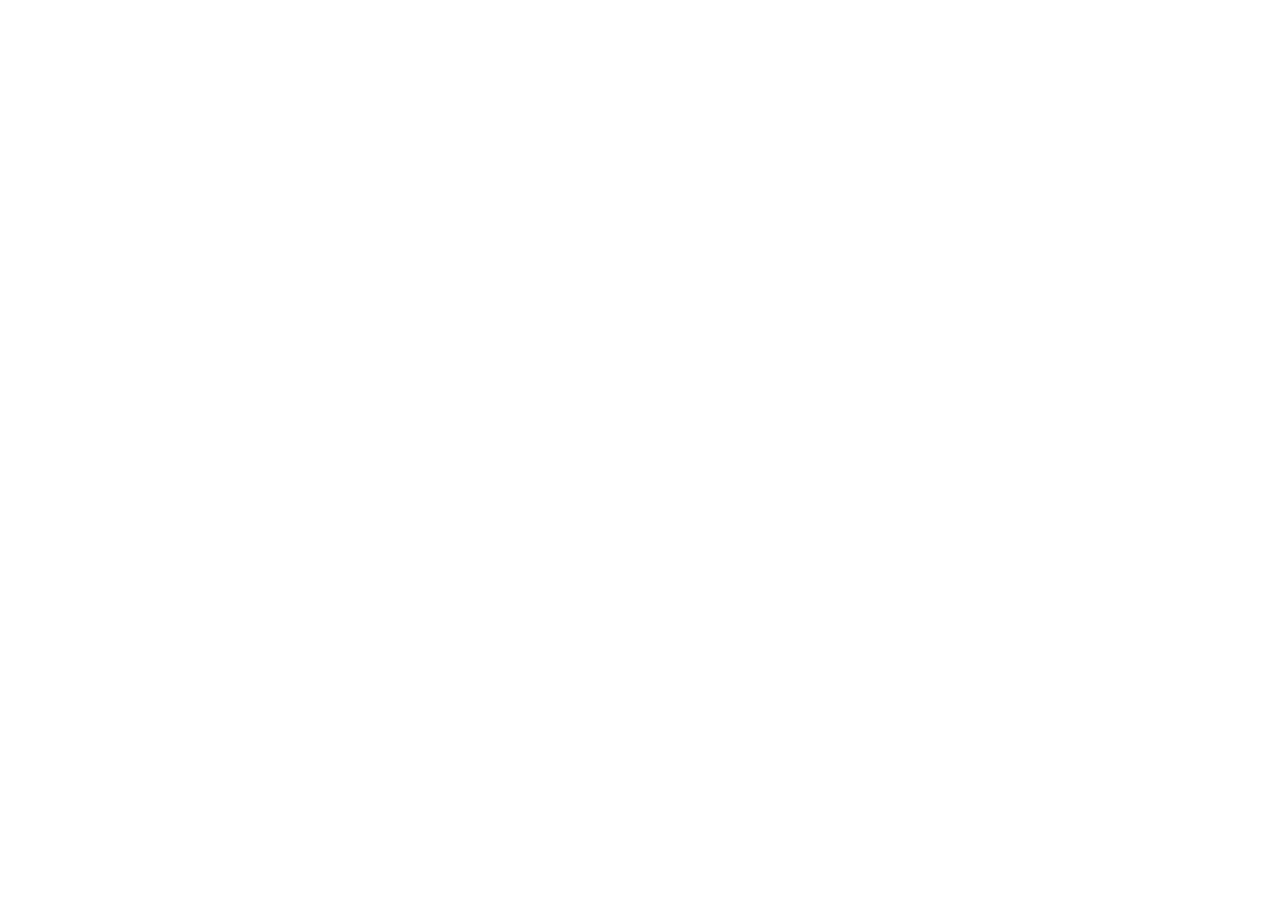
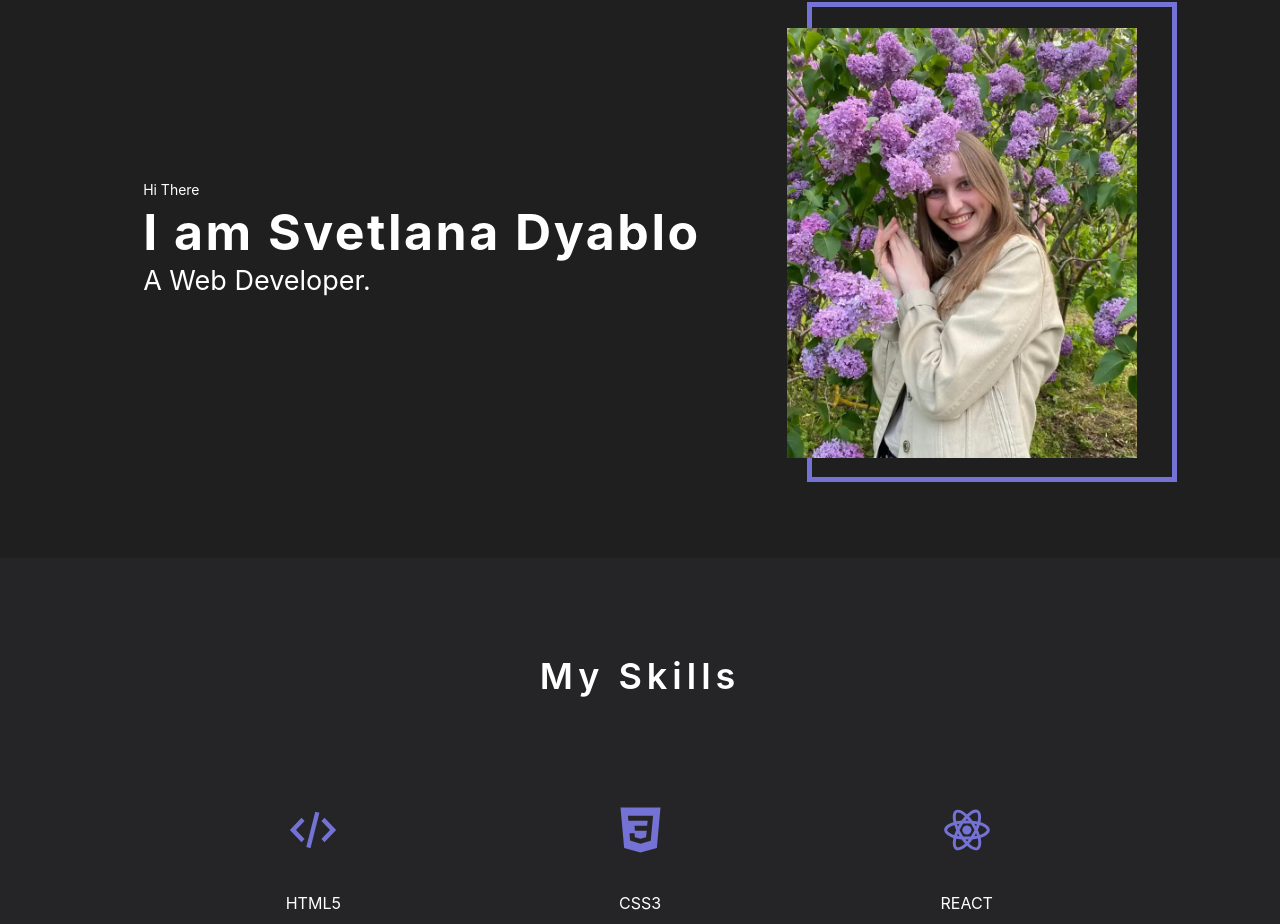
Before and after one commit to akach-dev/styled, a React (Create React App) app: page / in a window 1280 px wide. Shown: the part 134-1058 px from the top of the page. Before the commit the page ends 800 px from the top, so only its background shows below. Built offline with nearby package versions, Linux system fonts and the light colour scheme.

Commit message:
add skills section

```diff
--- a/src/App.tsx
+++ b/src/App.tsx
@@ -1,10 +1,21 @@
 import React from 'react';
 import './App.css';
 import {Header} from "./layout/header/Header";
+import {Hero} from "./layout/sections/hero/Hero";
+import {Wrapper} from "./components/Wrapper";
+import {Skills} from "./layout/sections/skills/Skills";
 
 function App() {
   return (
-     <Header/>
+     <Wrapper>
+       <Header/>
+       <main>
+         <Hero/>
+         <Skills/>
+       </main>
+
+     </Wrapper>
+
   );
 }
 
--- /dev/null
+++ b/src/components/FlexWrapper.tsx
@@ -0,0 +1,17 @@
+import styled from "styled-components";
+
+type FlexWrapperPropsType = {
+  direction?: string,
+  justify?: string
+  align?: string
+  wrap?: string
+}
+
+
+export const FlexWrapper = styled.div<FlexWrapperPropsType>`
+  display: flex;
+  flex-direction: ${({direction}) => direction || 'row'};
+  justify-content: ${({justify}) => justify || 'flex-start'};
+  align-items: ${({align}) => align || 'stretch'};
+  flex-wrap: ${({wrap}) => wrap || 'nowrap'};
+`
--- /dev/null
+++ b/src/components/Title.tsx
@@ -0,0 +1,11 @@
+import React from 'react';
+import styled from "styled-components";
+
+export const Title = styled.h2`
+  color: #FFF;
+  font-size: 2.25rem;
+  font-weight: 600;
+  letter-spacing: 5px;
+  text-align: center;
+
+`
--- /dev/null
+++ b/src/components/Wrapper.tsx
@@ -0,0 +1,6 @@
+import styled from "styled-components";
+
+export const Wrapper = styled.div`
+  min-height: 100%;
+  overflow: auto;
+`
--- a/src/layout/header/Header.tsx
+++ b/src/layout/header/Header.tsx
@@ -14,4 +14,8 @@ export const Header = () => {
 
 const StyledHeader = styled.header`
   background-color: #73f5d0;
+  display: flex;
+  justify-content: space-between;
+  align-items: center;
+  padding: 5px 15px;
 `
--- /dev/null
+++ b/src/layout/sections/hero/Hero.tsx
@@ -0,0 +1,68 @@
+import React from 'react';
+import hero from "../../../assets/images/photo.webp"
+import {FlexWrapper} from "../../../components/FlexWrapper";
+import styled from "styled-components";
+
+export const Hero = () => {
+  return (
+     <StyledHero>
+       <FlexWrapper direction={'column'} align={'flex-start'}>
+         <HeroHi>Hi There</HeroHi>
+         <HeroTitle>I am Svetlana Dyablo</HeroTitle>
+         <HeroSubTitle>A Web Developer. </HeroSubTitle>
+       </FlexWrapper>
+       <HeroImg>
+         <Img src={hero} alt="my img"/>
+       </HeroImg>
+     </StyledHero>
+  );
+};
+
+const StyledHero = styled.section`
+  //min-height: 100vh;
+  color: #fff;
+  background: #1F1F20;
+  padding: 100px;
+  display: flex;
+  justify-content: space-around;
+  align-items: center;
+
+  & *:not(:last-child) {
+    margin-bottom: 10px;
+  }
+`
+
+const HeroImg = styled.div`
+  position: relative;
+
+  &::before {
+    content: '';
+    position: absolute;
+    transform: translate(20px, -26px);
+    display: block;
+    border: 5px solid #7572D5;
+    width: 370px;
+    height: 480px;
+
+  }
+`
+
+const Img = styled.img`
+  width: 350px;
+  height: 430px;
+  object-fit: cover;
+  position: relative;
+
+`
+
+const HeroHi = styled.span`
+  font-size: 0.875rem;
+`
+const HeroTitle = styled.h2`
+  font-size: 3.125rem;
+  font-weight: 700;
+  letter-spacing: 2.5px;
+`
+const HeroSubTitle = styled.h1`
+  font-size: 1.6875rem;
+`
--- /dev/null
+++ b/src/layout/sections/skills/Skills.tsx
@@ -0,0 +1,49 @@
+import React from 'react';
+import styled from "styled-components";
+import {FlexWrapper} from "../../../components/FlexWrapper";
+import {Title} from "../../../components/Title";
+import {Skill} from "./skill/Skill";
+
+export const Skills = () => {
+  return (
+     <StyledSkills>
+       <Title>My Skills</Title>
+       <FlexWrapper wrap={'wrap'}>
+         <Skill iconId={'code'} title={'html5'}>
+           Lorem ipsum dolor sit amet, consectetur adipisicing elit, sed do eiusmod tempor incididunt ut labore et
+           dolore magna aliqua Ut enim
+         </Skill>
+         <Skill iconId={'css'} title={'css3'}>
+           Lorem ipsum dolor sit amet, consectetur adipisicing elit. Aliquam atque, deserunt eaque earum, eveniet fuga
+           inventore nam non obcaecati quam quasi quis, repellendus vel. Aliquid cum delectus ipsam magni temporibus!
+         </Skill>
+         <Skill iconId={'react'} title={'React'}>
+           Lorem ipsum dolor sit amet, consectetur adipisicing elit. Accusamus commodi deserunt earum ipsa ipsam
+           quisquam quod saepe vel voluptas. At aut distinctio dolore, earum exercitationem ipsa libero quaerat quia
+           tempore.
+         </Skill><Skill iconId={'ts'} title={'typescript'}>
+         Lorem ipsum dolor sit amet, consectetur adipisicing elit. Accusamus commodi deserunt earum ipsa ipsam
+         quisquam quod saepe vel voluptas. At aut distinctio dolore, earum exercitationem ipsa libero quaerat quia
+         tempore.
+       </Skill><Skill iconId={'st'} title={'styled components'}>
+         Lorem ipsum dolor sit amet, consectetur adipisicing elit. Accusamus commodi deserunt earum ipsa ipsam
+         quisquam quod saepe vel voluptas. At aut distinctio dolore, earum exercitationem ipsa libero quaerat quia
+         tempore.
+       </Skill><Skill iconId={'figma'} title={'WEB DESIgN'}>
+         Lorem ipsum dolor sit amet, consectetur adipisicing elit. Accusamus commodi deserunt earum ipsa ipsam
+         quisquam quod saepe vel voluptas. At aut distinctio dolore, earum exercitationem ipsa libero quaerat quia
+         tempore.
+       </Skill>
+       </FlexWrapper>
+     </StyledSkills>
+  );
+};
+
+const StyledSkills = styled.section`
+  background: #252527;
+  padding: 100px 150px;
+
+  h2:not(:last-child) {
+    margin-bottom: 2.25em;
+  }
+`
--- /dev/null
+++ b/src/layout/sections/skills/skill/Skill.tsx
@@ -0,0 +1,48 @@
+import React from 'react';
+import {Icon} from "../../../../components/icon/Icon";
+import styled from "styled-components";
+
+type SkillPropsType = {
+  iconId: string
+  title: string
+  children?: string
+}
+
+export const Skill = ({iconId, title, children}: SkillPropsType) => {
+  return (
+     <StyledSkill>
+       <Icon iconId={iconId}/>
+       <SkillTitle>{title}</SkillTitle>
+       <SkillText>
+         {children}
+       </SkillText>
+     </StyledSkill>
+  );
+};
+
+const StyledSkill = styled.div`
+  flex: 1 0 33.33%;
+  min-width: 300px;
+  display: flex;
+  flex-direction: column;
+  align-items: center;
+  text-align: center;
+  padding: 30px 20px 40px;
+  color: #FFF;
+
+  svg:not(:last-child) {
+    margin-bottom: 40px;
+  }
+`
+const SkillTitle = styled.h4`
+  font-size: 1rem;
+  text-transform: uppercase;
+
+
+  &:not(:last-child) {
+    margin-bottom: 0.875em;
+  }
+`
+const SkillText = styled.p`
+  font-size: 0.875rem;
+`
```
